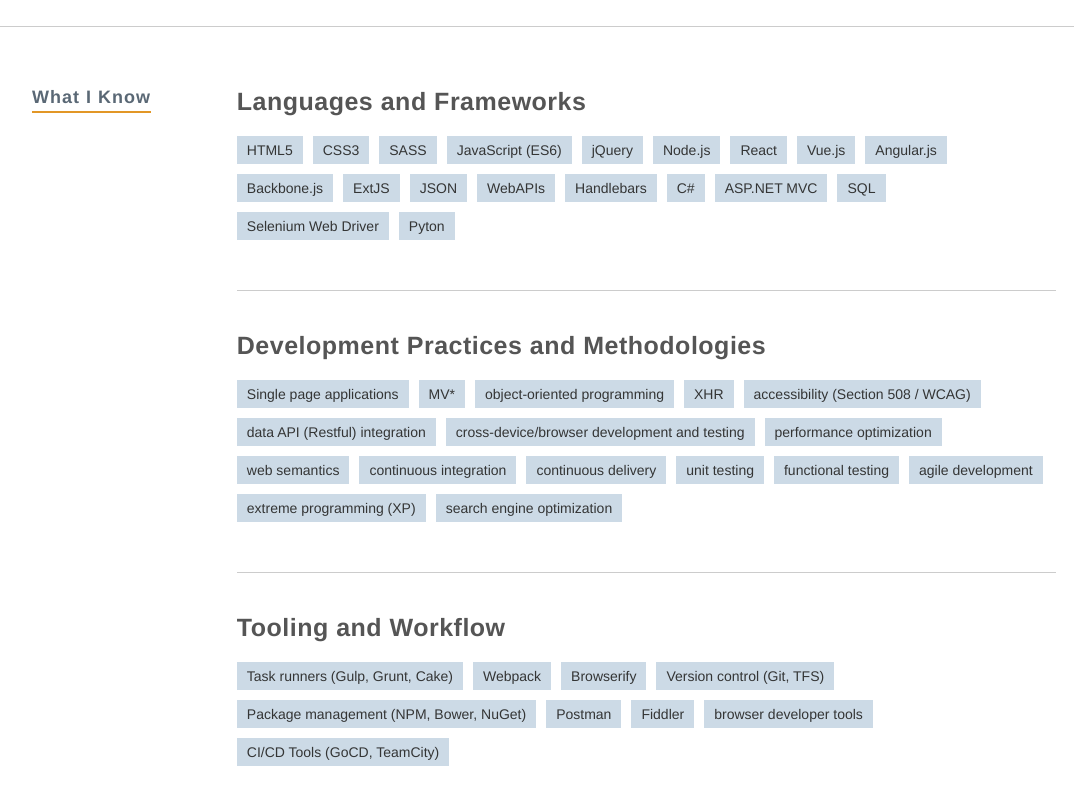
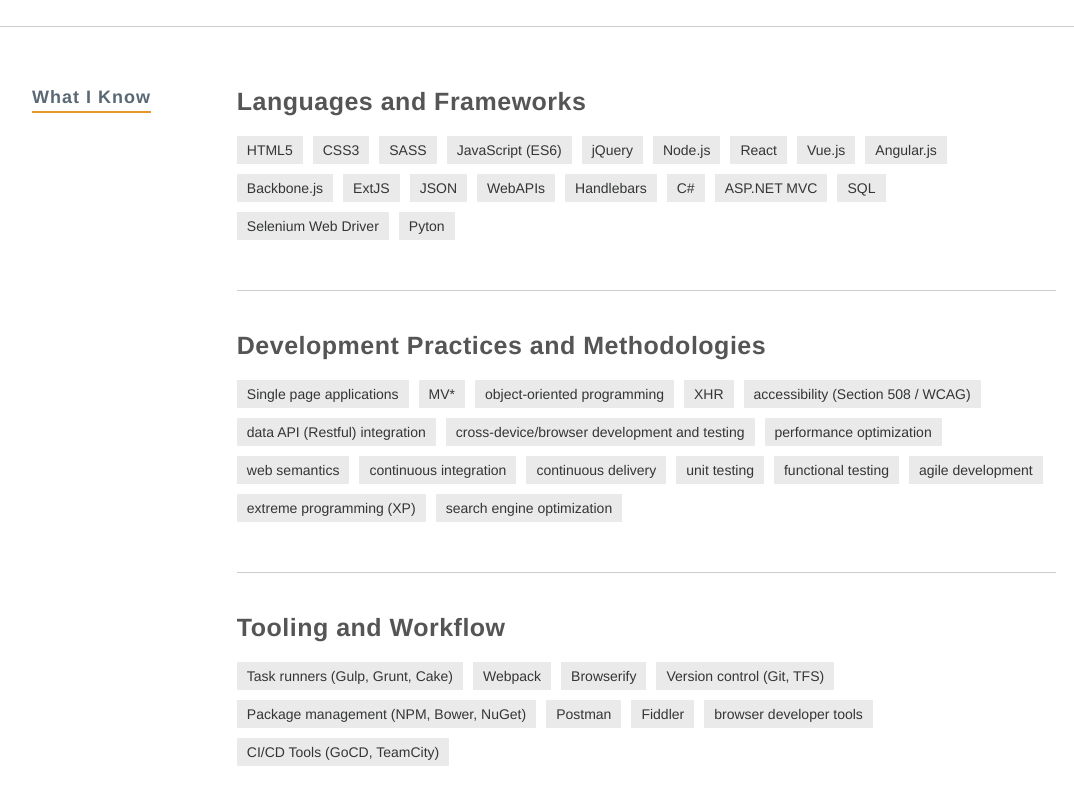
Before and after one commit to dhlava/portfolio, a React (Create React App) app: page / in a window 1280 px wide. Shown: the part 2360-3160 px from the top of the page, without its empty margins (96-1170 px from the left). Built offline with nearby package versions, Linux system fonts and the light colour scheme; a web font is replaced by a local one.

Commit message:
changes skill pill background color

```diff
--- a/src/components/skills.css
+++ b/src/components/skills.css
@@ -9,7 +9,7 @@
     display:inline-block;
     padding:6px 10px;
     margin: 0 10px 10px 0;
-    background-color:#ccdae6;
+    background-color:#eaeaea;
     color:#343535;
     font-size:1.4rem;
 }
```
